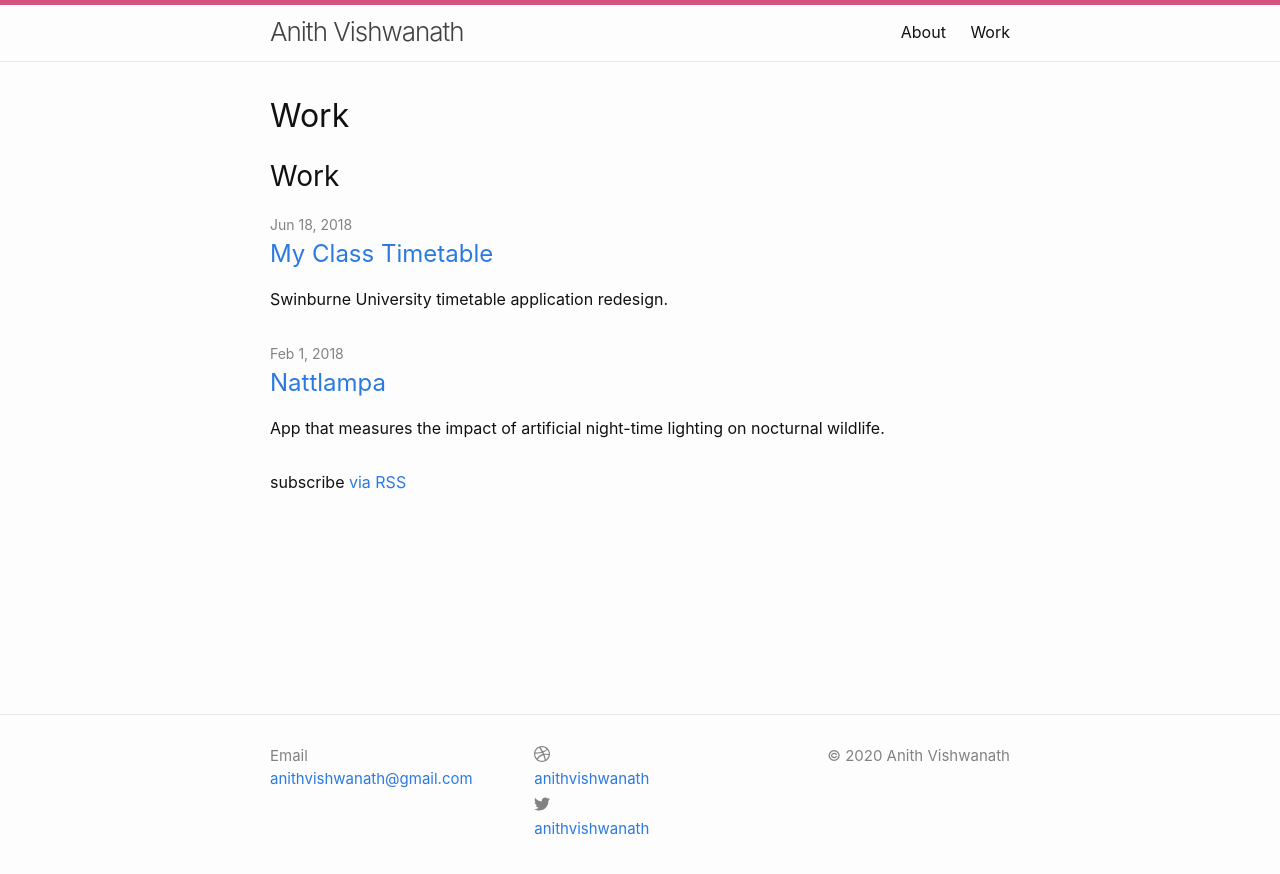
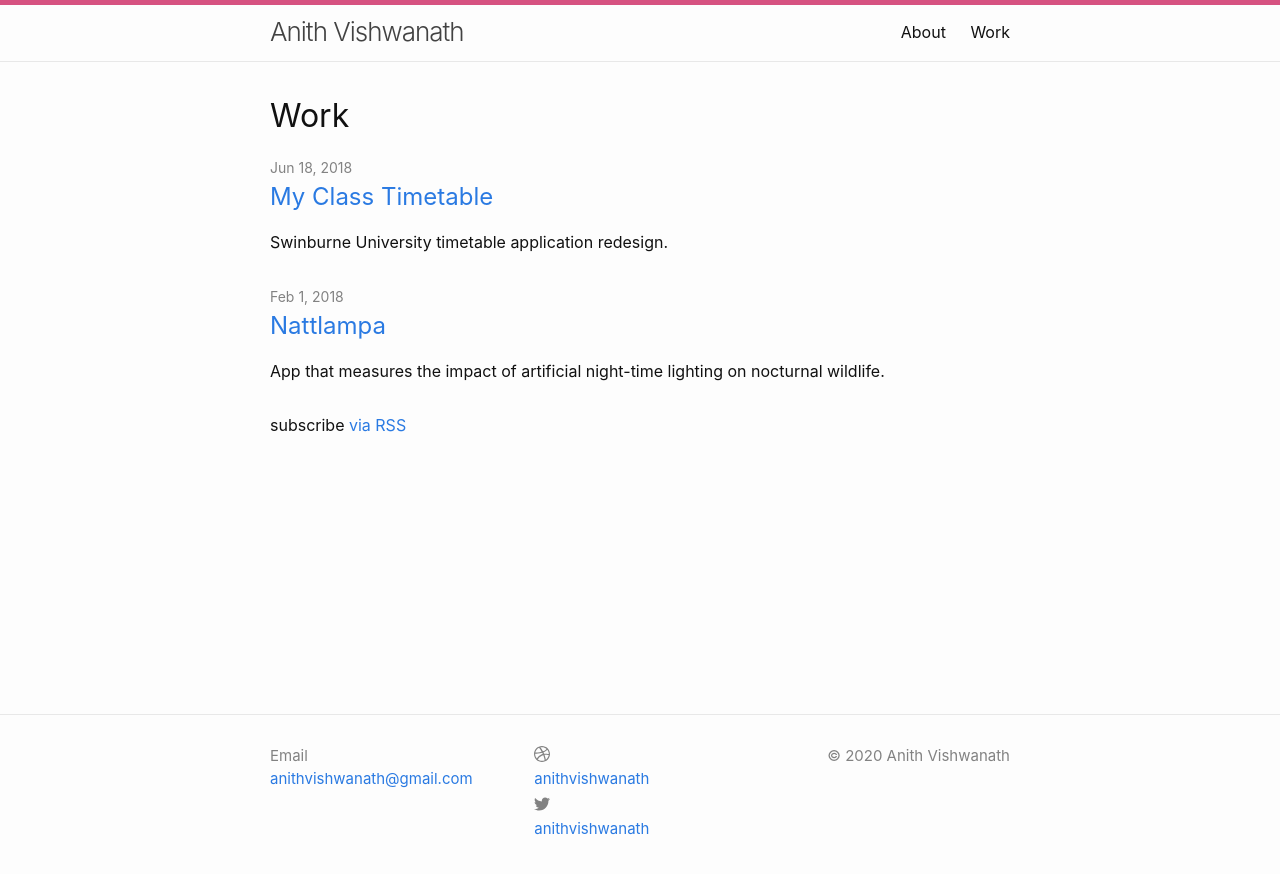
Before and after one commit to anithvishwanath/anithvishwanath.github.io, a Jekyll site: the page built from index.md, in a window 1280 px wide. Shown: the top 874 px of the page. Built offline with Jekyll 4.4.1, drawn with Linux system fonts in a browser that asks for light colours.

Commit message:
Update home.html

```diff
--- a/_layouts/home.html
+++ b/_layouts/home.html
@@ -10,7 +10,6 @@ layout: default
   {{ content }}
 
   {% if site.posts.size > 0 %}
-    <h2 class="post-list-heading">{{ page.list_title | default: "Work" }}</h2>
     <ul class="post-list">
       {% for post in site.posts %}
       <li>
```
